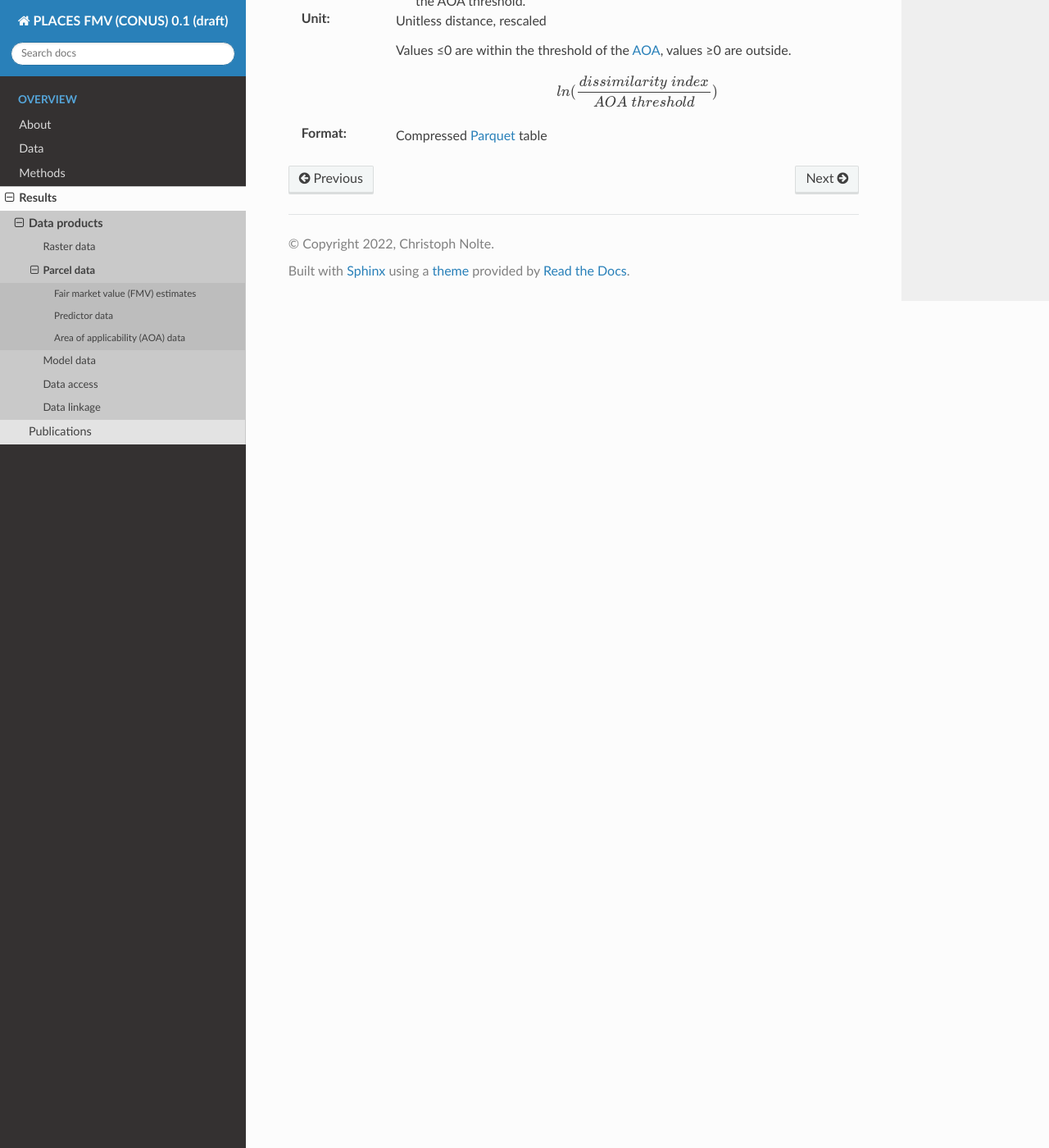
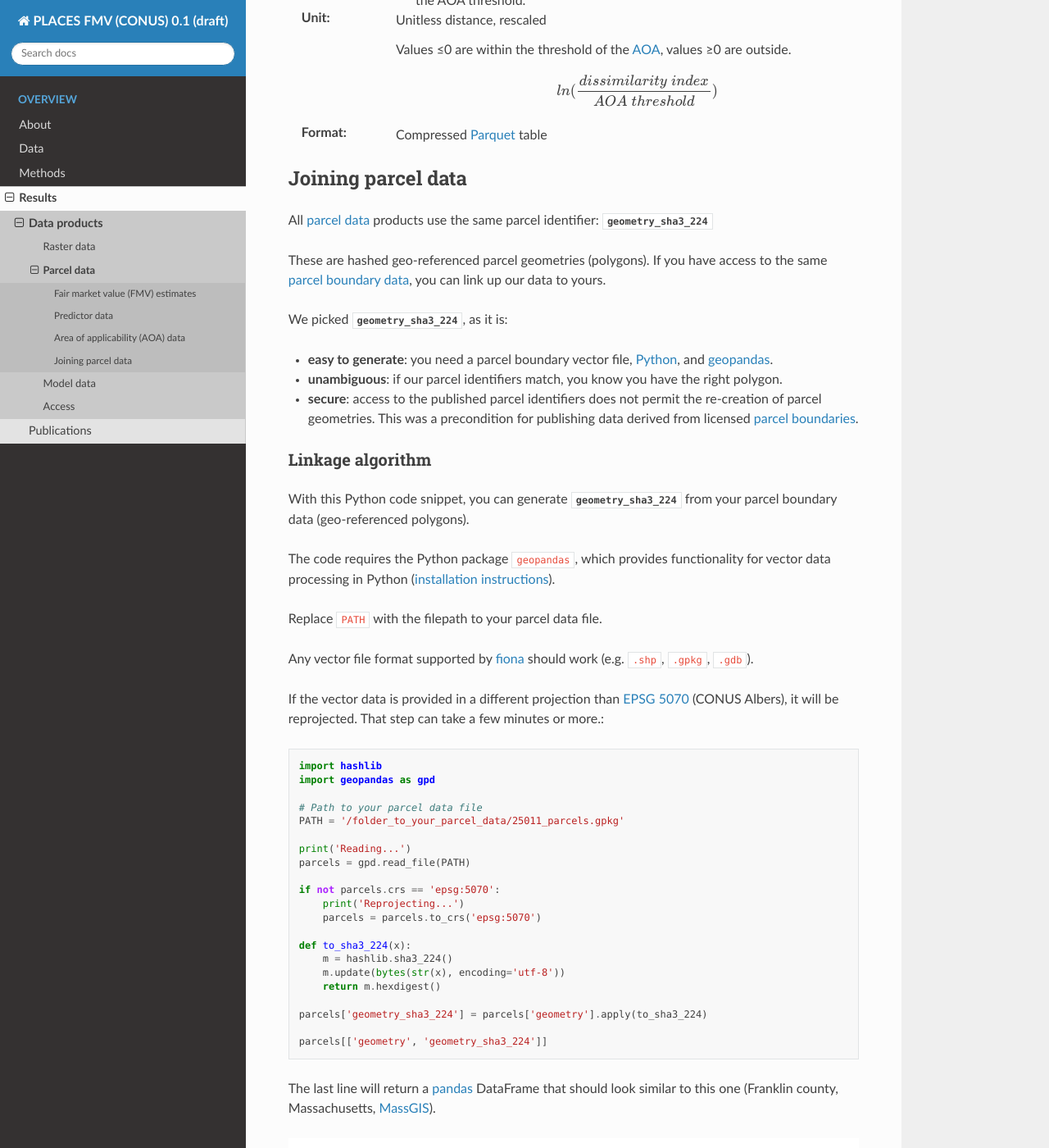
Before and after one commit to chrnolte/places-conus, a Sphinx documentation site: the page built from docs/results/data_products/parcel_data.rst, in a window 1280 px wide and 1400 px high, scrolled down 1642 px. Shown: the whole window at 82% size. Built offline with Sphinx 7.4.7 and the Read the Docs theme 2.0.0, drawn with Linux system fonts in a browser that asks for light colours; some of the changed text lies outside the part shown.

Commit message:
Miscellaneous small edits

```diff
--- a/docs/about.rst
+++ b/docs/about.rst
@@ -3,7 +3,7 @@ About
 
 PLACES-FMV (CONUS) is a set of parcel-level estimates of the **fair market value (FMV) of vacant lands** in the contiguous United States (CONUS). The estimates are derived statistically from data of millions of vacant land sales between 2000-2021, using an ensemble of regression estimators (multilinear, tree ensembles) at multiple spatial scales.
 
-Government, academic, and non-profit analysts will be able to access the data volume at no cost through the Inter-university Consortium for Political and Social Research (`ICPSR <https://www.icpsr.umich.edu/web/pages/>`_). A group of :ref:`Early adopters` from academic, governmental, and non-profit organizations is currently scrutinizing early versions of the dataset prior to public release.
+Government, academic, and non-profit analysts will be able to access the data volume at no cost through the Inter-university Consortium for Political and Social Research (`ICPSR <https://www.icpsr.umich.edu/web/pages/>`_). A group of :ref:`early adopters <Early adopters>` from academic, governmental, and non-profit organizations is currently scrutinizing early versions of the dataset prior to public release.
 
 The 2020s have seen new investments into multi-level, multi-regional conservation planning efforts in the United States. In the midst of the Covid pandemic, the `Great American Outdoors Act <https://www.doi.gov/gaoa>`_ generated the largest-ever federal budget for public investments into long-term land protection. Shortly after, the incoming Biden administration launched the "`America The Beautiful <https://www.doi.gov/priorities/america-the-beautiful>`_" initiative, a call to action to work together to conserve, connect, and restore 30 percent of U.S. lands and water by 2030 ("30 by 30").
 
--- a/docs/conf.py
+++ b/docs/conf.py
@@ -11,7 +11,7 @@ import sphinx_rtd_theme
 # https://www.sphinx-doc.org/en/master/usage/configuration.html#project-information
 
 project = 'PLACES FMV (CONUS) 0.1 (draft)'
-copyright = '2022, Christoph Nolte'
+copyright = '2024 Christoph Nolte'
 author = 'Christoph Nolte'
 release = '0.1'
 
--- a/docs/data/parcels.rst
+++ b/docs/data/parcels.rst
@@ -50,7 +50,7 @@ We obtain several essential attributes from parcel boundary data:
 
 .. attribute:: geometry_sha3_224
 
-   This is the unique parcel identifier of the PLACES FMV (CONUS) dataset. It is the hashed value of :any:`geometry`,  anonymized using secure `SHA-3 <https://en.wikipedia.org/wiki/SHA-3>`_  hashing. Anyone with access to parcel boundary data can compute it using a short Python code snippet (see :ref:`Data linkage`).
+   This is the unique parcel identifier of the PLACES FMV (CONUS) dataset. It is the hashed value of :any:`geometry`,  anonymized using secure `SHA-3 <https://en.wikipedia.org/wiki/SHA-3>`_  hashing. Anyone with access to parcel boundary data can compute it using a short Python code snippet (see :ref:`Joining parcel data <Joining parcel data>`).
 
 .. attribute:: geometry
 
--- a/docs/results/data_products.rst
+++ b/docs/results/data_products.rst
@@ -3,7 +3,7 @@ Data products
 
 This is the user guide to the PLACES-FMV (CONUS) **data products**.
 
-A release of these data is planned for early 2024 (see :ref:`data access <Data access>`) through `ICPSR <https://www.icpsr.umich.edu/web/pages/>`_.
+A release of these data is planned for early 2024 through `ICPSR <https://www.icpsr.umich.edu/web/pages/>`_ (:ref:`how to access <Access>`)
 
 Preliminary versions are available to :ref:`early adopters <Early adopters>`.
 
--- a/docs/results/data_products/parcel_data.rst
+++ b/docs/results/data_products/parcel_data.rst
@@ -1,7 +1,7 @@
 Parcel data
 ===========
 
-Parcel data can be joined on the parcel identifier (:any:`geometry_sha3_224`, see :ref:`data linkage <Data linkage>`).
+Parcel data tables can be joined on their parcel identifier (see :ref:`Joining parcel data <Joining parcel data>`)
 
 
 .. _parcel_data_yhat:
@@ -32,6 +32,7 @@ Parcel-level estimates of property value from :ref:`models <Models>`.
 
 :Format:
   Compressed `Parquet <https://parquet.apache.org/docs/overview/>`_ table
+
 
 
 .. _parcel_data_X:
@@ -101,3 +102,62 @@ Computationally, it is the Euclidean distance in weighted predictor space, where
 
 :Format:
   Compressed `Parquet <https://parquet.apache.org/docs/overview/>`_ table
+
+***********************
+Joining parcel data
+***********************
+
+All :ref:`parcel data <Parcel data>` products use the same parcel identifier: :any:`geometry_sha3_224`
+
+These are hashed geo-referenced parcel geometries (polygons). If you have access to the same :ref:`parcel boundary data <Parcel boundaries>`, you can link up our data to yours.
+
+We picked :any:`geometry_sha3_224`, as it is:
+
+* **easy to generate**: you need a parcel boundary vector file, `Python <https://www.python.org/>`_, and `geopandas <https://geopandas.org/en/stable/>`_.
+* **unambiguous**: if our parcel identifiers match, you know you have the right polygon.
+* **secure**: access to the published parcel identifiers does not permit the re-creation of parcel geometries.
+  This was a precondition for publishing data derived from licensed :ref:`parcel boundaries <Parcel boundaries>`.
+
+
+Linkage algorithm
+*****************
+
+With this Python code snippet, you can generate :any:`geometry_sha3_224` from your parcel boundary data (geo-referenced polygons).
+
+The code requires the Python package ``geopandas``, which provides functionality for vector data processing in Python (`installation instructions <https://geopandas.org/en/stable/getting_started/install.html>`_).
+
+Replace ``PATH`` with the filepath to your parcel data file.
+
+Any vector file format supported by `fiona <https://fiona.readthedocs.io/en/latest/index.html>`_ should work (e.g. ``.shp``, ``.gpkg``, ``.gdb``).
+
+If the vector data is provided in a different projection than `EPSG 5070 <https://geopandas.org/en/stable/getting_started/install.html>`_ (CONUS Albers), it will be reprojected. That step can take a few minutes or more.::
+
+   import hashlib
+   import geopandas as gpd
+
+   # Path to your parcel data file
+   PATH = '/folder_to_your_parcel_data/25011_parcels.gpkg'
+
+   print('Reading...')
+   parcels = gpd.read_file(PATH)
+
+   if not parcels.crs == 'epsg:5070':
+       print('Reprojecting...')
+       parcels = parcels.to_crs('epsg:5070')
+
+   def to_sha3_224(x):
+       m = hashlib.sha3_224()
+       m.update(bytes(str(x), encoding='utf-8'))
+       return m.hexdigest()
+
+   parcels['geometry_sha3_224'] = parcels['geometry'].apply(to_sha3_224)
+
+   parcels[['geometry', 'geometry_sha3_224']]
+
+The last line will return a `pandas <https://pandas.pydata.org/pandas-docs/stable/index.html>`_ DataFrame that should look similar to this one (Franklin county, Massachusetts, `MassGIS <https://www.mass.gov/info-details/massgis-data-property-tax-parcels>`_).
+
+.. image:: linkage.png
+  :width: 800
+  :alt: Regions
+
+Save it with `.to_csv <https://pandas.pydata.org/pandas-docs/stable/reference/api/pandas.DataFrame.to_csv.html>`_, `.to_excel <https://pandas.pydata.org/pandas-docs/stable/reference/api/pandas.DataFrame.to_excel.html>`_, `.to_parquet <https://pandas.pydata.org/docs/reference/api/pandas.DataFrame.to_parquet.html>`_, etc.
```
Also changed, not shown: other parts of docs/results/data_products.rst (+0 -1 lines), docs/results/data_products/access.rst (+8 -9 lines), docs/results/data_products/linkage.rst (deleted, +0 -57 lines), docs/results/data_products/linkage.png (renamed from docs/results/data_products/linkage_results.png).
